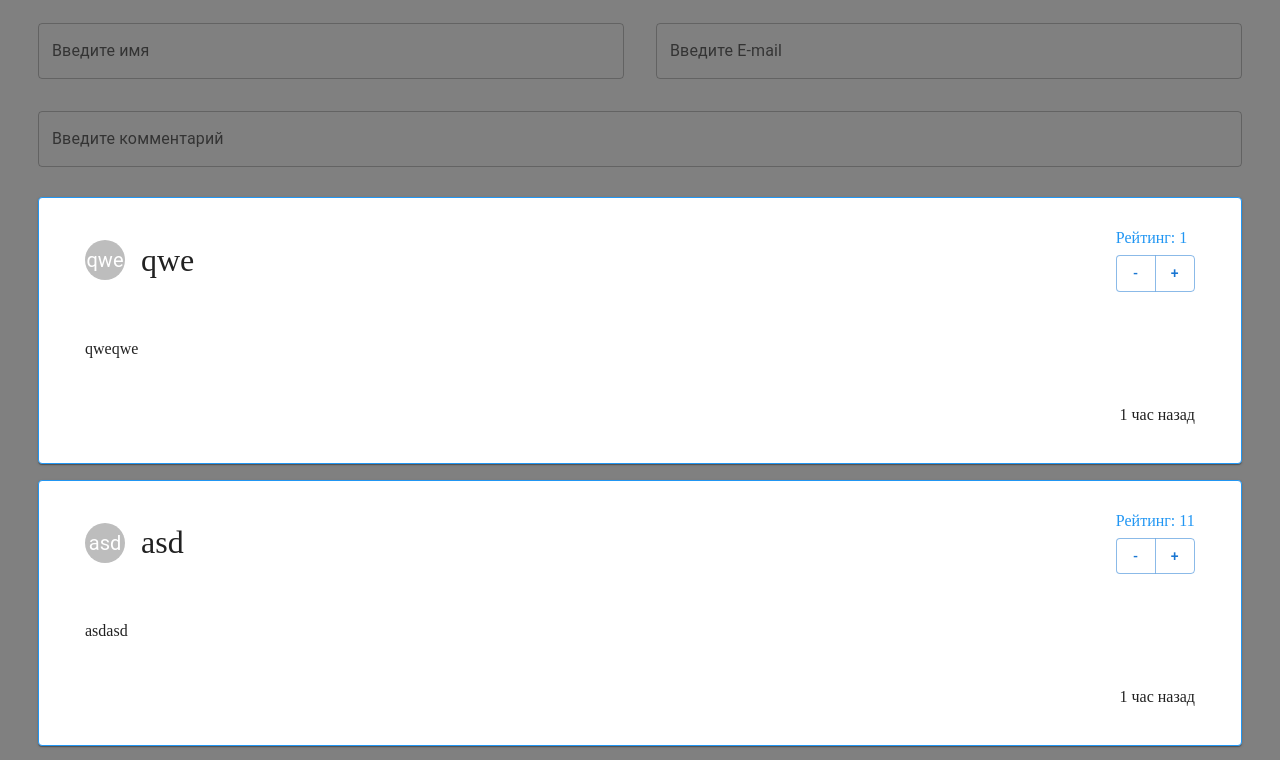
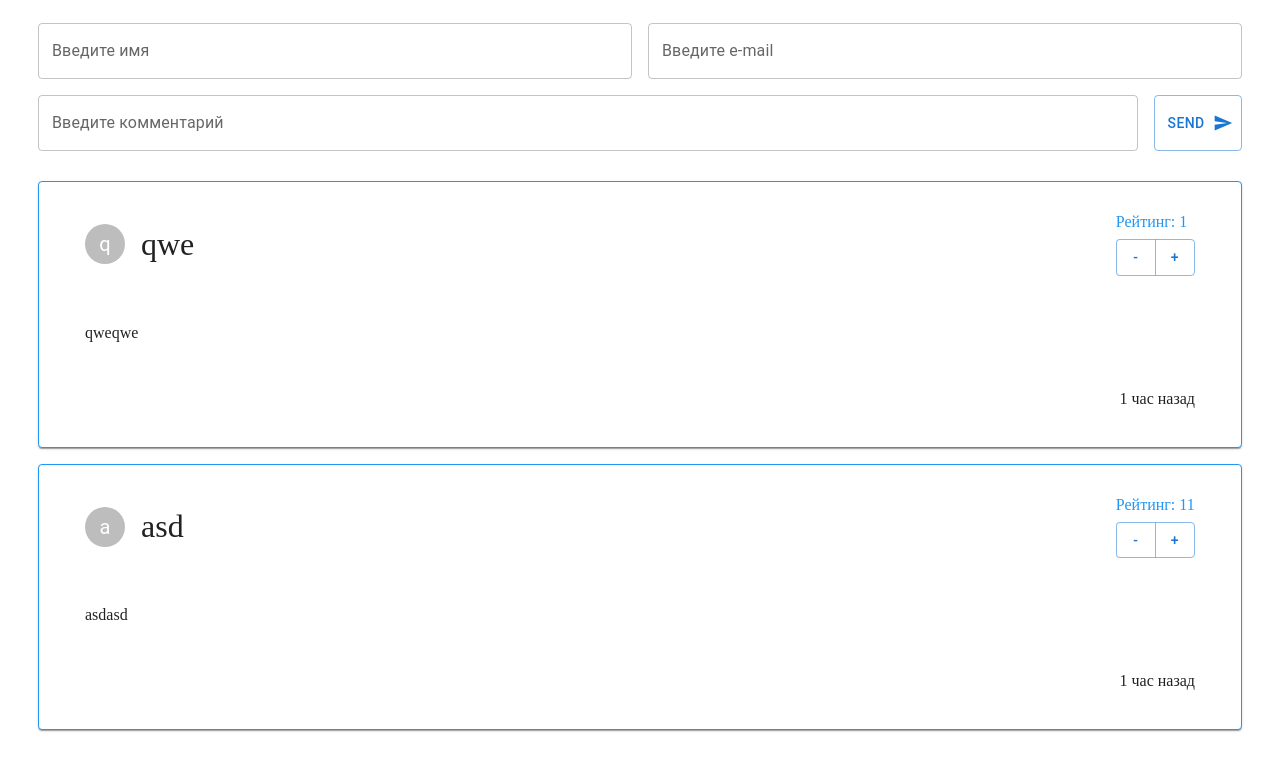
Before and after one commit to fermer123/inovation, a React app: page / in a window 1280 px wide. Shown: the top 760 px of the page. Built offline with nearby package versions, Linux system fonts and the light colour scheme.

Commit message:
apply memo 4 postData

```diff
--- a/package.json
+++ b/package.json
@@ -16,6 +16,7 @@
     "@types/react": "^18.0.27",
     "@types/react-dom": "^18.0.10",
     "@types/styled-components": "^5.1.26",
+    "@types/uuid": "^9.0.0",
     "@types/webpack": "^5.28.0",
     "@types/webpack-dev-server": "^4.7.2",
     "@typescript-eslint/eslint-plugin": "^5.51.0",
--- a/src/App.tsx
+++ b/src/App.tsx
@@ -1,11 +1,70 @@
+import {Stack} from '@mui/material';
 import Box from '@mui/material/Box';
-import {FC} from 'react';
+import {FC, useState, useMemo} from 'react';
+import styled from 'styled-components';
+import {v4 as uuidv4} from 'uuid';
+import PostButton from './components/button/Button';
+import Comments from './components/comments/Comments';
+import useInput from './components/hooks/input';
 import InputForm from './components/inputForm/InputForm';
+import {IComment} from './types/type';
+
+const InputFormWrapper = styled(Box)`
+  padding: 15px 30px;
+  margin: 0 auto;
+  display: flex;
+  flex-direction: column;
+  gap: 1rem;
+`;
 
 const App: FC = () => {
+  const name = useInput();
+  const email = useInput();
+  const comment = useInput();
+
+  const [data, setData] = useState<IComment[]>([
+    {
+      id: 1,
+      name: 'qwe',
+      email: 'qwe@mail.ru',
+      comment: 'qweqwe',
+      raiting: 1,
+    },
+    {
+      id: 2,
+      name: 'asd',
+      email: 'asd@mail.ru',
+      comment: 'asdasd',
+      raiting: 11,
+    },
+  ]);
+  const postData = () => {
+    setData([
+      ...data,
+      {
+        // eslint-disable-next-line @typescript-eslint/no-unsafe-argument
+        id: parseInt(uuidv4(), 36),
+        name: name.value,
+        comment: comment.value,
+        email: email.value,
+        raiting: 0,
+      },
+    ]);
+  };
+
   return (
     <Box sx={{mx: 1, mt: 1}}>
-      <InputForm />
+      <InputFormWrapper>
+        <Stack direction='row' spacing={2}>
+          <InputForm label='Введите имя' {...name} />
+          <InputForm label='Введите e-mail' {...email} />
+        </Stack>
+        <Stack direction='row' spacing={2}>
+          <InputForm label='Введите комментарий' {...comment} />
+          <PostButton postData={postData} />
+        </Stack>
+      </InputFormWrapper>
+      <Comments data={data} />
     </Box>
   );
 };
--- /dev/null
+++ b/src/components/button/Button.tsx
@@ -0,0 +1,17 @@
+import SendIcon from '@mui/icons-material/Send';
+import Button from '@mui/material/Button';
+import {FC, memo} from 'react';
+
+interface IPostButtonProps {
+  postData: () => void;
+}
+
+const PostButton: FC<IPostButtonProps> = ({postData}) => {
+  return (
+    <Button onClick={postData} variant='outlined' endIcon={<SendIcon />}>
+      Send
+    </Button>
+  );
+};
+
+export default memo(PostButton);
--- a/src/components/Item/Item.tsx
+++ b/src/components/commentItem/CommentItem.tsx
@@ -1,4 +1,4 @@
-import {FC} from 'react';
+import {FC, memo} from 'react';
 import styled from 'styled-components';
 import Avatar from '@mui/material/Avatar';
 import {Button, ButtonGroup, Card, CardContent, Box} from '@mui/material';
@@ -47,12 +47,12 @@ const CommentWrapperItemBottomContent = styled(CardContent)`
   padding: 0 0;
 `;
 
-const Item: FC<IComment> = ({comment, name, raiting}) => {
+const CommentItem: FC<IComment> = ({comment, name, raiting}) => {
   return (
     <CommentWrapperItem>
       <CommentWrapperItemTopContent>
         <CommentWrapperItemTopContentInfo>
-          <Avatar>{name}</Avatar>
+          <Avatar>{[...name].slice(0, 1)}</Avatar>
           <CommentWrapperItemTopContentInfoName>
             {name}
           </CommentWrapperItemTopContentInfoName>
@@ -75,4 +75,4 @@ const Item: FC<IComment> = ({comment, name, raiting}) => {
   );
 };
 
-export default Item;
+export default memo(CommentItem);
--- a/src/components/comments/Comments.tsx
+++ b/src/components/comments/Comments.tsx
@@ -1,33 +1,8 @@
 import {IComment} from '@src/types/type';
-import {FC, useState} from 'react';
+import {FC} from 'react';
 import {Box} from '@mui/material';
 import styled from 'styled-components';
-import Item from '../Item/Item';
-
-const Comments: FC = () => {
-  const [data] = useState<IComment[]>([
-    {
-      id: 1,
-      name: 'qwe',
-      email: 'qwe@mail.ru',
-      comment: 'qweqwe',
-      raiting: 1,
-    },
-    {
-      id: 2,
-      name: 'asd',
-      email: 'asd@mail.ru',
-      comment: 'asdasd',
-      raiting: 11,
-    },
-    {
-      id: 3,
-      name: 'zxc',
-      email: 'zxc@mail.ru',
-      comment: 'zxczxc',
-      raiting: 10,
-    },
-  ]);
+import CommentItem from '../commentItem/CommentItem';
 
 const CommentWrapper = styled(Box)`
   padding: 15px 30px;
@@ -36,12 +11,14 @@ const Comments: FC = () => {
   flex-direction: column;
   gap: 1rem;
 `;
-
+interface ICommets {
+  data: IComment[];
+}
+const Comments: FC<ICommets> = ({data}) => {
   return (
     <CommentWrapper>
-      {data.map((e) => (
-        // eslint-disable-next-line react/jsx-props-no-spreading
-        <Item key={e.id} {...e} />
+      {data.map((e: IComment) => (
+        <CommentItem key={e.id} {...e} />
       ))}
     </CommentWrapper>
   );
--- /dev/null
+++ b/src/components/hooks/input.ts
@@ -0,0 +1,17 @@
+import {ChangeEvent, useState, useCallback} from 'react';
+
+type IchangeHandler = (e: ChangeEvent<HTMLInputElement>) => void;
+const useInput = (initialValie = '') => {
+  const [value, setValue] = useState<string>(initialValie);
+  const changeHandler: IchangeHandler = useCallback(
+    (e: ChangeEvent<HTMLInputElement>) => {
+      setValue(e.target.value);
+    },
+    [setValue],
+  );
+  return {
+    value,
+    onChange: changeHandler,
+  };
+};
+export default useInput;
--- a/src/components/inputForm/InputForm.tsx
+++ b/src/components/inputForm/InputForm.tsx
@@ -1,65 +1,22 @@
-import {Box, TextField} from '@mui/material';
-import {FC, useState} from 'react';
-import styled from 'styled-components';
-import {v4 as uuidv4} from 'uuid';
-import Comments from '../comments/Comments';
+import {TextField} from '@mui/material';
+import {FC, ChangeEvent, memo} from 'react';
 
-const InputFormWrapper = styled(Box)`
-  padding: 15px 30px;
-  margin: 0 auto;
-  display: flex;
-  flex-direction: column;
-  gap: 2rem;
-`;
-const InputFormWrapperDataBlock = styled(Box)`
-  display: flex;
-  align-items: center;
-  justify-content: space-between;
-  gap: 2rem;
-`;
+interface IInputFormProps {
+  label: string;
+  value: string;
+  onChange: (e: ChangeEvent<HTMLInputElement>) => void;
+}
 
-const InputForm: FC = () => {
-  const [name, setName] = useState<string>('');
-  const [email, setEmail] = useState<string>('');
-  const [comment, setComment] = useState<string>('');
-
+const InputForm: FC<IInputFormProps> = ({label, value, onChange}) => {
   return (
-    <div>
-      <InputFormWrapper>
-        <InputFormWrapperDataBlock>
-          <TextField
-            value={name}
-            onChange={(e: React.ChangeEvent<HTMLInputElement>) =>
-              setName(e.target.value)
-            }
-            fullWidth
-            label='Введите имя'
-            variant='outlined'
-          />
-          <TextField
-            value={email}
-            onChange={(e: React.ChangeEvent<HTMLInputElement>) =>
-              setEmail(e.target.value)
-            }
-            fullWidth
-            label='Введите E-mail'
-            variant='outlined'
-          />
-        </InputFormWrapperDataBlock>
-        <TextField
-          value={comment}
-          onChange={(e: React.ChangeEvent<HTMLInputElement>) =>
-            setComment(e.target.value)
-          }
-          label='Введите комментарий'
-          variant='outlined'
-          fullWidth
-          tabIndex={0}
-        />
-      </InputFormWrapper>
-      <Comments />
-    </div>
+    <TextField
+      value={value}
+      onChange={onChange}
+      fullWidth
+      label={label}
+      variant='outlined'
+    />
   );
 };
 
-export default InputForm;
+export default memo(InputForm);
--- a/src/global.ts
+++ b/src/global.ts
@@ -1,15 +1,13 @@
 import {createGlobalStyle} from 'styled-components';
 
 const GlobalStyle = createGlobalStyle`
-
-  body{
+body{
   font-style: normal;
   font-size: 16px;
   -webkit-font-smoothing: antialiased;
   -moz-osx-font-smoothing: grayscale;
   scroll-behavior: smooth;
-  background-color: gray;
-  }
+}
 *,
 ::after,
 ::before {
--- a/src/types/type.ts
+++ b/src/types/type.ts
@@ -4,5 +4,4 @@ export interface IComment {
   email: string;
   comment: string;
   raiting: number;
-  data?: Date;
 }
```
Also changed, not shown: .eslintrc.json, 1 other file (tests, documents, lock files or other folders). Lines whose indentation alone changed are shown as unchanged.
